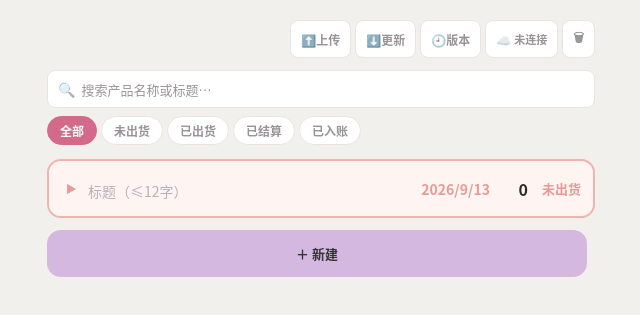
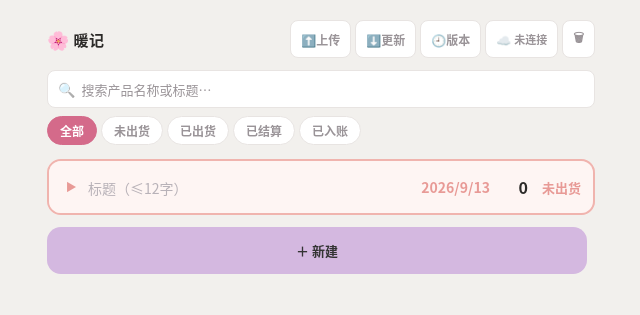
Before and after one commit to xwfpl/record-desk, a plain HTML site: page index.html in a window 1280 px wide. Shown: the full height of the page, 319-959 px from the left. Drawn offline with Linux system fonts and the light colour scheme.

Commit message:
分组标题字号缩至16px，恢复品牌名「暖记」适配布局

```diff
--- a/index.html
+++ b/index.html
@@ -40,8 +40,11 @@
   .wrap{max-width:580px;margin:0 auto;padding:0 16px 40px;}
 
   /* Top bar */
-  .header{display:flex;align-items:center;margin-bottom:12px;}
-  .header-actions{display:flex;gap:4px;flex:1;justify-content:flex-end;}
+  .header{display:flex;align-items:center;justify-content:space-between;margin-bottom:12px;gap:6px;}
+  .brand{display:flex;align-items:center;gap:4px;flex-shrink:0;}
+  .brand-icon{font-size:18px;line-height:1;}
+  .brand-name{font-size:15px;font-weight:700;color:var(--text);letter-spacing:.5px;white-space:nowrap;}
+  .header-actions{display:flex;gap:4px;flex-wrap:wrap;justify-content:flex-end;}
   .btn{
     border:none;border-radius:var(--radius-sm);
     padding:7px 10px;font-size:12px;font-weight:600;
@@ -91,7 +94,7 @@
   .grp-head.collapsed .grp-arrow{transform:rotate(-90deg);}
   .grp-head.collapsed{border-bottom:none;}
   .grp-title{
-    flex:0 1 auto;font-size:19px;font-weight:700;color:var(--text);
+    flex:0 1 auto;font-size:16px;font-weight:700;color:var(--text);
     border:none;background:transparent;outline:none;font-family:var(--font);
     padding:2px 4px;border-radius:0;min-width:0;
     transition:all .2s;
@@ -601,6 +604,7 @@
     .row{ padding-top:4px; padding-bottom:4px; }
     .inp{ padding-top:2px; padding-bottom:2px; }
     .grp-date{width:86px;font-size:13px;}
+    .brand-name{font-size:13px;}
     .header-actions{gap:3px;}
     .btn{padding:6px 8px;font-size:11px;}
     .search-input{font-size:13px;}
@@ -733,6 +737,10 @@
 <div class="wrap">
 
   <div class="header">
+    <div class="brand">
+      <span class="brand-icon">🌸</span>
+      <span class="brand-name">暖记</span>
+    </div>
     <div class="header-actions">
       <button class="btn btn-ghost" onclick="manualSync()" title="上传本地数据到云端">⬆️上传</button>
       <button class="btn btn-ghost" onclick="pullLatest()" title="从云端下载最新版本">⬇️更新</button>
```
